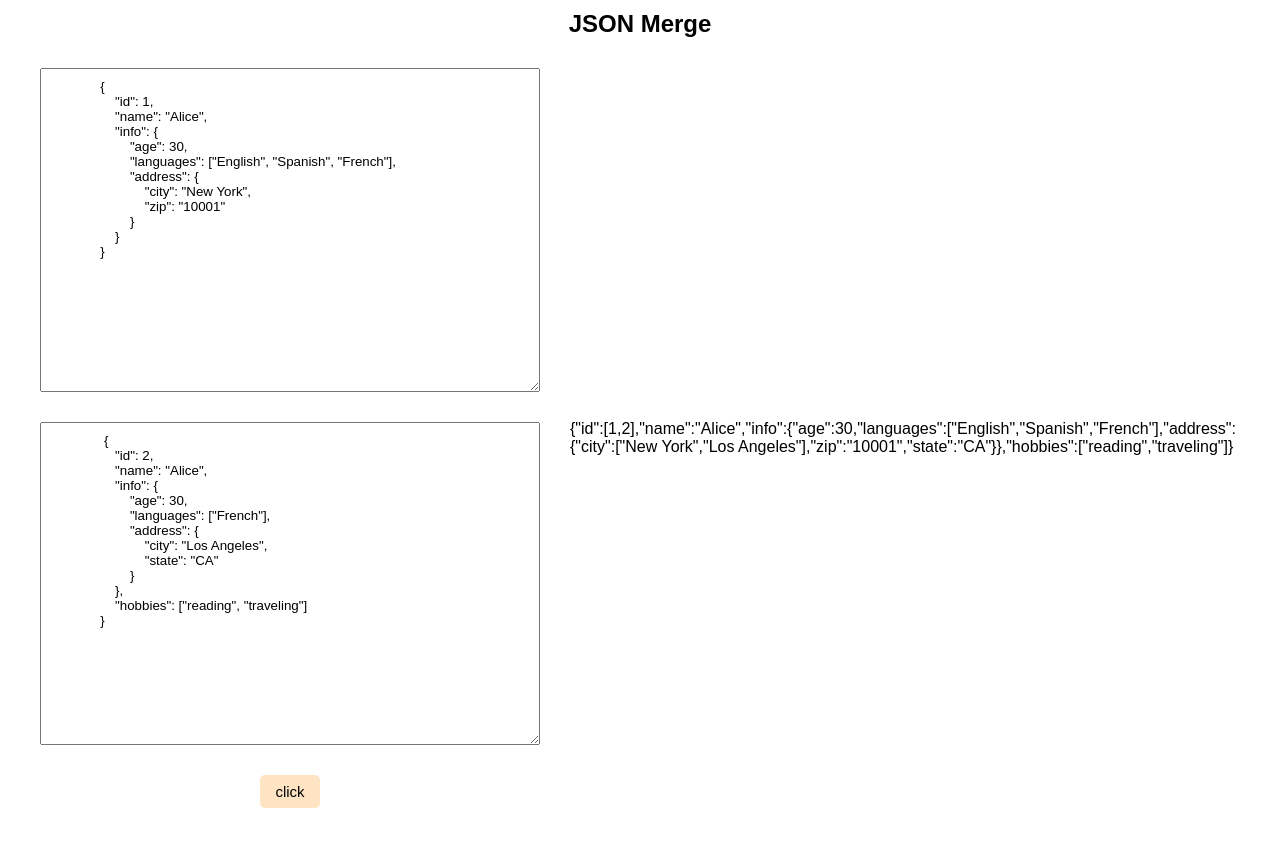
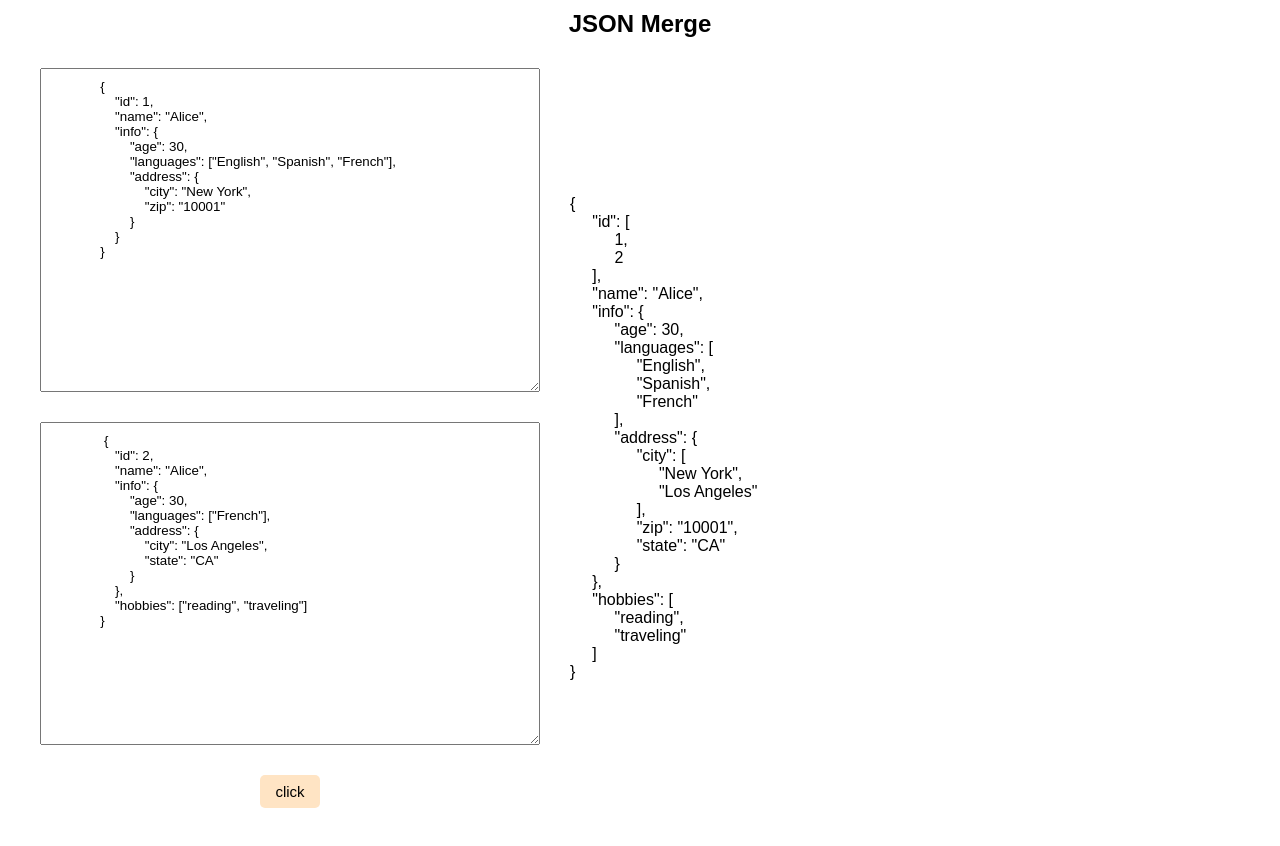
Before and after one commit to dhivya051998/recursive, a plain HTML site: page index.html in a window 1280 px wide. Both pictures are taken after a click on the button "click". Drawn offline with Linux system fonts and the light colour scheme.

Commit message:
changes updated

```diff
--- a/index.html
+++ b/index.html
@@ -42,7 +42,7 @@
             </textarea>
             <button onclick="getJson()">click</button>
         </div>
-        <div class="preview"></div>
+        <pre class="preview"></pre>
     </div>
 </div>
     <script src="recursive.js"></script>
--- a/recursive.js
+++ b/recursive.js
@@ -30,7 +30,7 @@ function getJson() {
             JsonA = JSON.parse(objOne);
             JsonB = JSON.parse(objTwo);
             mergedJSON(JsonA, JsonB);
-            document.querySelector(".preview").innerText = JSON.stringify(JsonA);
+            document.querySelector(".preview").innerText = JSON.stringify(JsonA,null,5);
         } catch (error) {
             document.querySelector(".preview").innerText = "Invalid JSON";
         }
```
